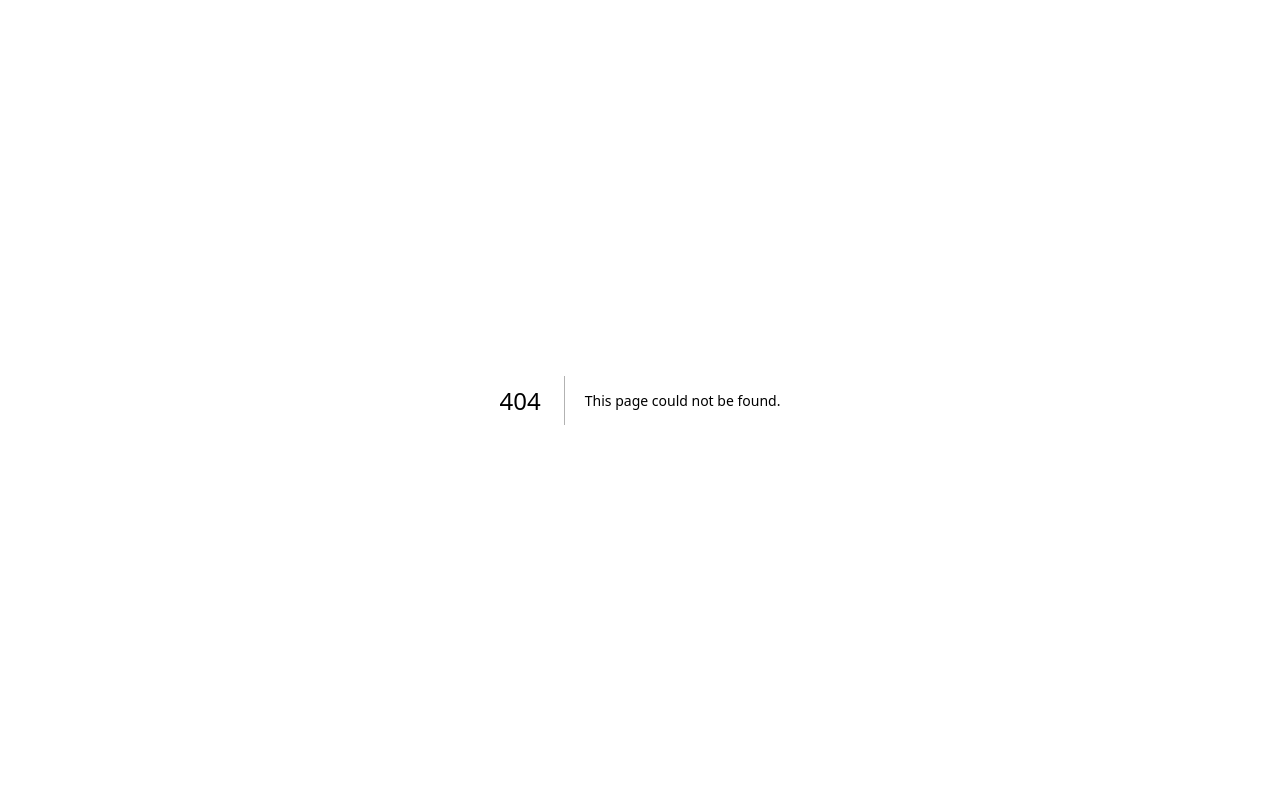
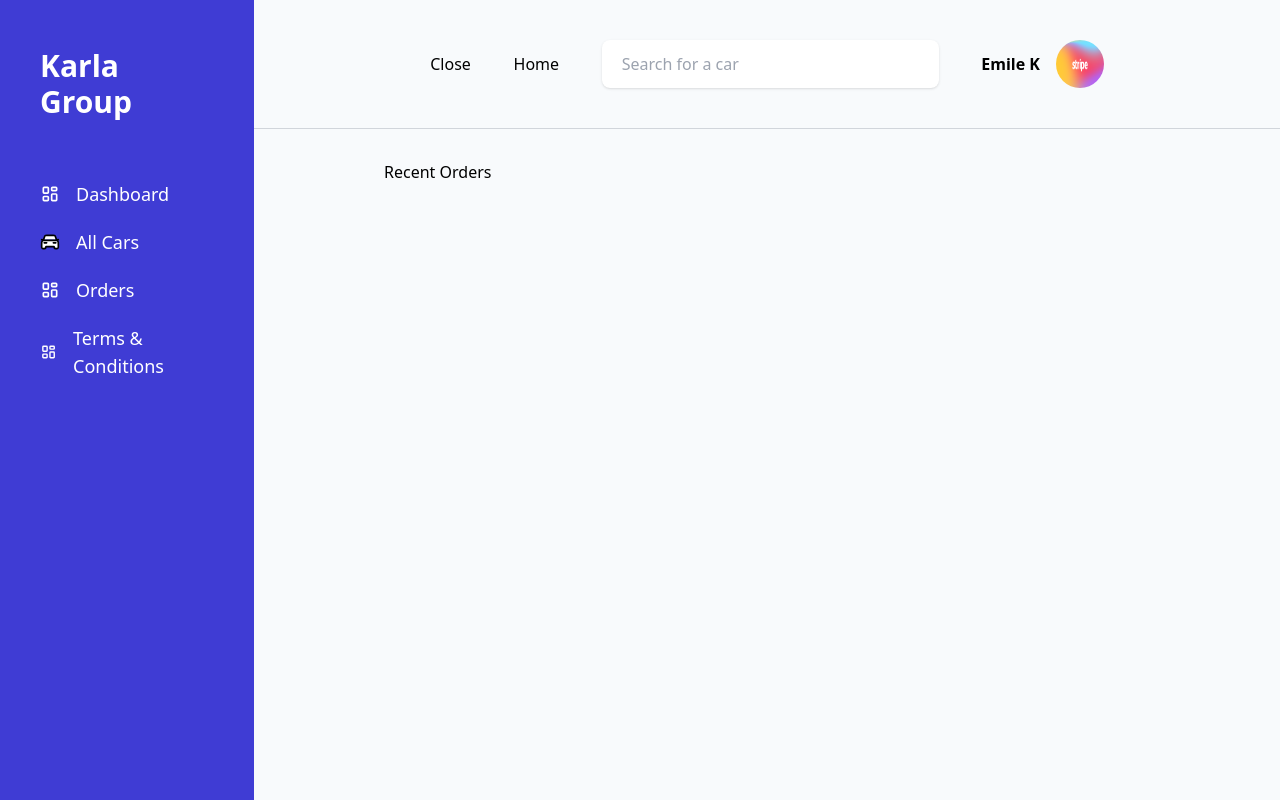
Before and after one commit to KARL-GROUP/karl-rental-fe, a Next.js app: page /generalInfo in a window 1280 px wide. Before the commit this address had no page. Built offline with nearby package versions, Linux system fonts and the light colour scheme.

Commit message:
Feat: General info admin page

```diff
--- /dev/null
+++ b/src/components/admin/GeneralInfo.tsx
@@ -0,0 +1,14 @@
+const GeneralInfo = () => {
+    const recentOrder =[
+
+    ]
+    return (
+        <>
+        <section>
+            <p>Recent Orders</p>
+        </section>
+        </>
+     );
+}
+
+export default GeneralInfo;
--- /dev/null
+++ b/src/pages/generalInfo.tsx
@@ -0,0 +1,21 @@
+import GeneralInfo from "@/components/admin/GeneralInfo";
+import Sidebar from "@/components/layout/admin/Sidebar";
+import SideBarWrapper from "@/components/Wrappers/SideBarWrapper";
+import ContentWrapper from "@/components/Wrappers/ContentWrapper";
+import { useState } from "react";
+const generalInfo = () => {
+    const [show, setShow] = useState(true)
+
+    return (
+
+        <SideBarWrapper>
+            <Sidebar show={show} handleShow={() => setShow(!show)} />
+            <ContentWrapper>
+                <GeneralInfo />
+
+            </ContentWrapper>
+        </SideBarWrapper>
+    );
+}
+
+export default generalInfo;
--- a/src/pages/index.tsx
+++ b/src/pages/index.tsx
@@ -21,11 +21,11 @@ export default function Home() {
   return (
     <>
       <section className=' bg-[#F3F2EF] font-mont'>
-        <Hero />
+        {/* <Hero />
         <HowItWorks />
         <CarSection />
-        <Footer />
-        {/* <Cars /> */}
+        <Footer /> */}
+        <Cars />
       </section>
     </>
 
```
